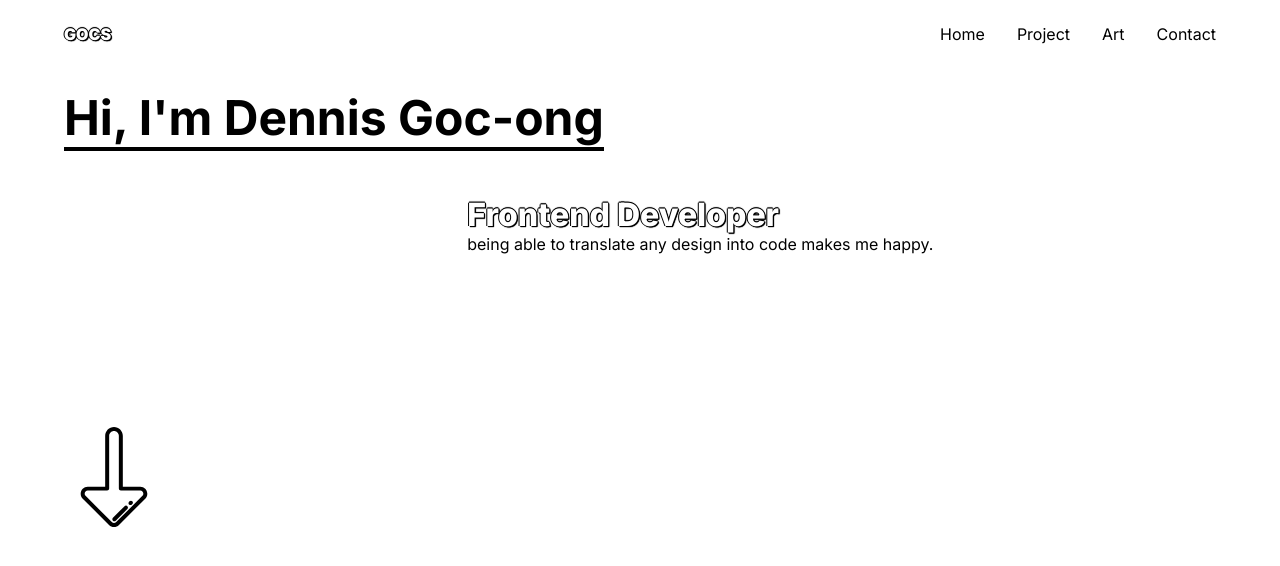
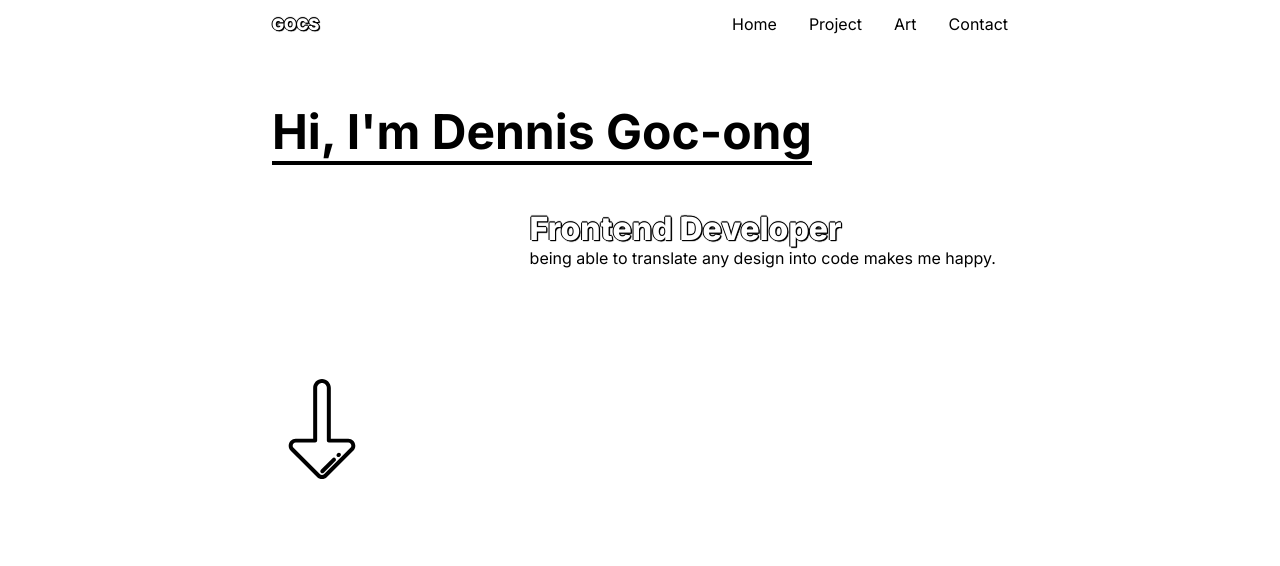
Before and after one commit to m-dennisgocong/gocs, a React (Vite) app: page / in a window 1280 px wide. Shown: the top 566 px of the page. Built offline with nearby package versions, Linux system fonts and the light colour scheme.

Commit message:
add breakpoint for larger screen

```diff
--- a/src/App.scss
+++ b/src/App.scss
@@ -5,7 +5,21 @@
 }
 @media (min-width: 768px) {
   #root{
-    margin: 0.4em 4em;
+    margin: 0.4em 5em;
   }
 
 }
+@media (min-width: 992px) {
+  #root{
+    padding: 0.5em 0;
+    margin: 0.4em 12em;
+  }
+
+}
+
+@media (min-width: 1279px) {
+  #root{
+    margin: 0.4em 17em;
+  }
+
+}
--- a/src/styles/Navigation.scss
+++ b/src/styles/Navigation.scss
@@ -9,7 +9,6 @@ header{
     right: 0;
     height: auto;
     padding: 0.5em 1em;
-
     a{
         text-decoration: none;
         color: unset;
@@ -77,10 +76,11 @@ header{
 @media (min-width: 768px) {
 
     header{
+        padding: 0.5em 0;
+        margin: inherit;
         #logo{
             font-size: 1em;
         }
-        padding: 1.5em 4em;
         nav{
             position: unset;
             transform: translateX(0);
@@ -109,3 +109,18 @@ header{
         }
     }
 }
+
+@media (min-width: 992px) {
+    header{
+      padding: 0.5em 0;
+      margin: inherit;
+    }
+
+}
+
+@media (min-width: 1279px) {
+    header{
+      margin: inherit;
+    }
+
+}
```
